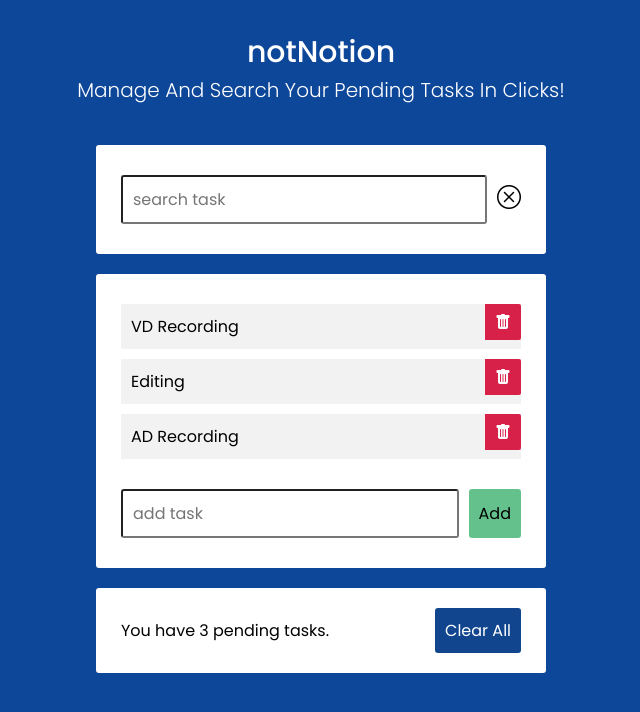
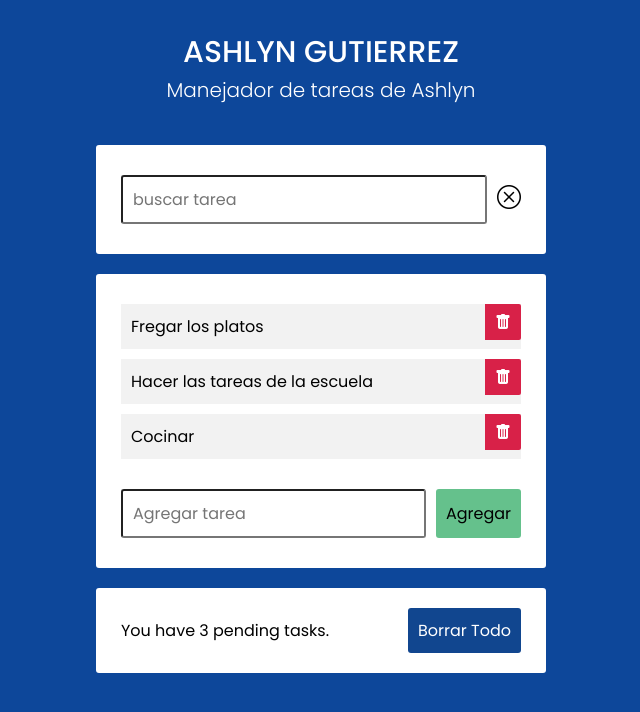
Before and after one commit to gil1701/taskmanager-js, a plain HTML site: page index.html in a window 1280 px wide. Shown: the whole page, without its empty margins (319-959 px from the left). Drawn offline with nearby package versions, Linux system fonts and the light colour scheme.

Commit message:
Task Manager Spanish

```diff
--- a/index.html
+++ b/index.html
@@ -5,46 +5,46 @@
           content="width=device-width, user-scalable=no, initial-scale=1.0, maximum-scale=1.0, minimum-scale=1.0">
     <meta http-equiv="X-UA-Compatible" content="ie=edge">
     <link rel="stylesheet" href="style.css">
-    <title>notNotion - Manage And Search Your Pending Tasks In Clicks!</title>
+    <title>Manejador de tareas de Ashlyn</title>
 </head>
 <body>
 <main>
 <div class="wrap">
     <section class="heading">
-        <p class="title">notNotion</p>
-        <p class="subtitle">Manage And Search Your Pending Tasks In Clicks!</p>
+        <p class="title">ASHLYN GUTIERREZ</p>
+        <p class="subtitle">Manejador de tareas de Ashlyn</p>
     </section>
 
     <section class="task-manager">
         <div class="search-box">
             <form class="search">
-                <input type="text" name="task" placeholder="search task" autocomplete="off">
+                <input type="text" name="task" placeholder="buscar tarea" autocomplete="off">
                 <i class="bi bi-x-circle reset"></i>
             </form>
         </div>
         <div class="task-box">
             <ul class="tasks">
                 <li>
-                    <span>VD Recording</span>
+                    <span>Fregar los platos</span>
                     <i class="bi bi-trash-fill delete"></i>
                 </li>
                 <li>
-                    <span>Editing</span>
+                    <span>Hacer las tareas de la escuela</span>
                     <i class="bi bi-trash-fill delete"></i>
                 </li>
                 <li>
-                    <span>AD Recording</span>
+                    <span>Cocinar</span>
                     <i class="bi bi-trash-fill delete"></i>
                 </li>
             </ul>
             <form class="add">
-                <input type="text" name="task" placeholder="add task" autocomplete="off">
-                <input type="submit" value="Add">
+                <input type="text" name="task" placeholder="Agregar tarea" autocomplete="off">
+                <input type="submit" value="Agregar">
             </form>
         </div>
         <div class="message">
             <span></span>
-            <button class="clear">Clear All</button>
+            <button class="clear">Borrar Todo</button>
         </div>
     </section>
 </div>
```
